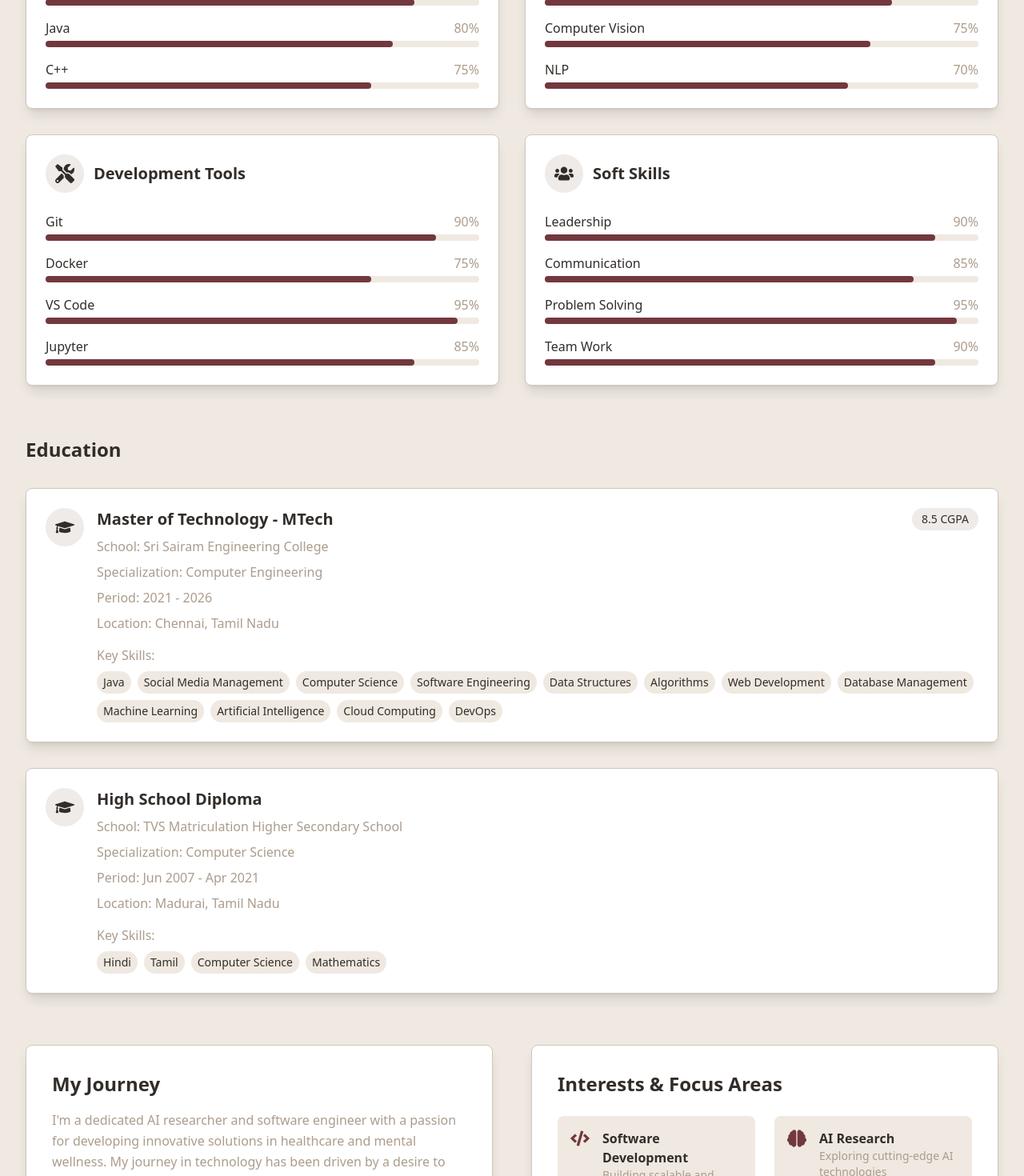
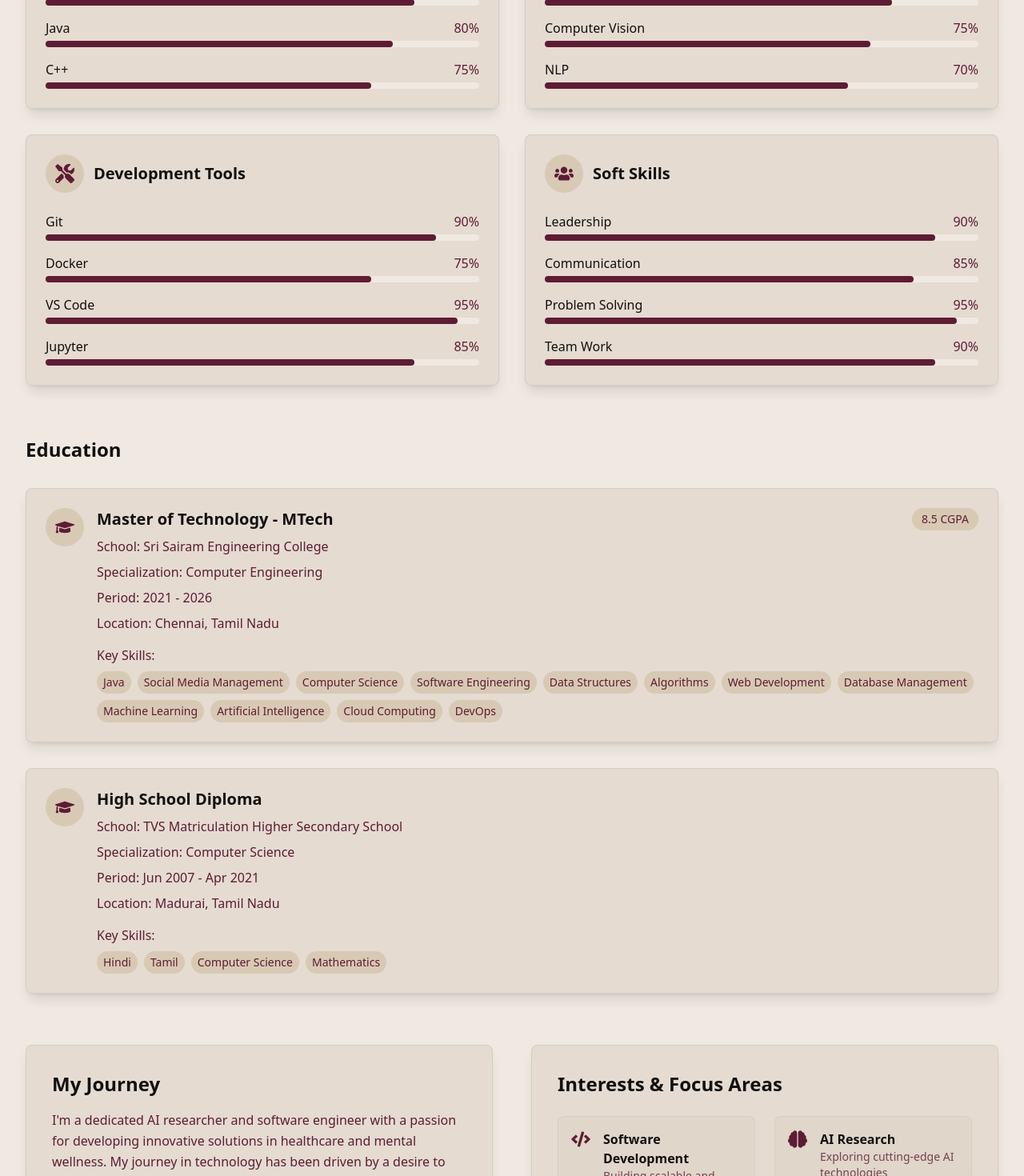
Before and after one commit to Ex-Rockstar/portfolio, a React (Vite) app: page / in a window 1280 px wide. Shown: the part 1330-2800 px from the top of the page at 80% size. Built offline with nearby package versions, Linux system fonts and the light colour scheme.

Commit message:
changed colors a bit

```diff
--- a/src/components/About/About.jsx
+++ b/src/components/About/About.jsx
@@ -92,9 +92,9 @@ const About = () => {
   ];
 
   return (
-    <div id="about" className="min-h-screen bg-primary-white py-20 px-4 sm:px-6 md:px-8">
+    <div id="about" className="min-h-screen bg-[#EFE9E1] py-20 px-4 sm:px-6 md:px-8">
       <div className="max-w-7xl mx-auto">
-        <h2 className="text-3xl sm:text-4xl md:text-5xl font-heading1 text-primary-dark mb-8 sm:mb-12 text-center">
+        <h2 className="text-3xl sm:text-4xl md:text-5xl font-heading1 text-[#11100F] mb-8 sm:mb-12 text-center">
           About Me
         </h2>
         <motion.div
@@ -103,7 +103,7 @@ const About = () => {
           transition={{ duration: 0.6 }}
           className="text-center mb-16"
         >
-          <p className="text-primary-taupe max-w-2xl mx-auto">
+          <p className="text-[#5D1C34] max-w-2xl mx-auto">
             A passionate developer with expertise in AI, web development, and software engineering.
           </p>
         </motion.div>
@@ -115,7 +115,7 @@ const About = () => {
           transition={{ duration: 0.6 }}
           className="mb-16"
         >
-          <h3 className="text-2xl font-semibold text-primary-dark mb-8">Skills</h3>
+          <h3 className="text-2xl font-semibold text-[#11100F] mb-8">Skills</h3>
           <div className="grid grid-cols-1 md:grid-cols-2 gap-8">
             {Object.entries(skills).map(([key, category], index) => (
               <motion.div
@@ -123,27 +123,27 @@ const About = () => {
                 initial={{ opacity: 0, y: 20 }}
                 whileInView={{ opacity: 1, y: 0 }}
                 transition={{ duration: 0.5, delay: index * 0.1 }}
-                className="bg-white rounded-lg shadow-lg p-6 border border-primary-beige hover:shadow-xl transition-shadow duration-300"
+                className="bg-[#CDBCAB]/30 backdrop-blur-sm rounded-lg shadow-lg p-6 border border-[#899481]/20 hover:border-[#899481] hover:shadow-xl transition-all duration-300"
               >
                 <div className="flex items-center gap-3 mb-6">
-                  <div className="p-3 bg-primary-taupe bg-opacity-20 rounded-full text-primary-dark">
+                  <div className="p-3 bg-[#A67D44]/20 rounded-full text-[#5D1C34]">
                     {category.icon}
                   </div>
-                  <h4 className="text-xl font-semibold text-primary-dark">{category.title}</h4>
+                  <h4 className="text-xl font-semibold text-[#11100F]">{category.title}</h4>
                 </div>
                 <div className="space-y-4">
                   {category.skills.map((skill, i) => (
                     <div key={i}>
                       <div className="flex justify-between mb-1">
-                        <span className="text-primary-dark font-medium">{skill.name}</span>
-                        <span className="text-primary-taupe">{skill.level}%</span>
+                        <span className="text-[#11100F] font-medium">{skill.name}</span>
+                        <span className="text-[#5D1C34]">{skill.level}%</span>
                       </div>
-                      <div className="w-full bg-primary-white rounded-full h-2">
+                      <div className="w-full bg-[#EFE9E1] rounded-full h-2">
                         <motion.div
                           initial={{ width: 0 }}
                           whileInView={{ width: `${skill.level}%` }}
                           transition={{ duration: 1, delay: i * 0.1 }}
-                          className="h-2 rounded-full bg-primary-burgundy"
+                          className="h-2 rounded-full bg-[#5D1C34]"
                         />
                       </div>
                     </div>
@@ -161,7 +161,7 @@ const About = () => {
           transition={{ duration: 0.6 }}
           className="mb-16"
         >
-          <h3 className="text-2xl font-semibold text-primary-dark mb-8">Education</h3>
+          <h3 className="text-2xl font-semibold text-[#11100F] mb-8">Education</h3>
           <div className="space-y-8">
             {education.map((edu, index) => (
               <motion.div
@@ -169,43 +169,43 @@ const About = () => {
                 initial={{ opacity: 0, x: -20 }}
                 whileInView={{ opacity: 1, x: 0 }}
                 transition={{ duration: 0.5, delay: index * 0.1 }}
-                className="bg-white rounded-lg shadow-lg p-6 border border-primary-beige hover:shadow-xl transition-shadow duration-300"
+                className="bg-[#CDBCAB]/30 backdrop-blur-sm rounded-lg shadow-lg p-6 border border-[#899481]/20 hover:border-[#899481] hover:shadow-xl transition-all duration-300"
               >
                 <div className="flex items-start gap-4">
-                  <div className="p-3 bg-primary-taupe bg-opacity-20 rounded-full text-primary-dark">
+                  <div className="p-3 bg-[#A67D44]/20 rounded-full text-[#5D1C34]">
                     {edu.icon}
                   </div>
                   <div className="flex-1">
                     <div className="flex items-center justify-between mb-2">
-                      <h4 className="text-xl font-semibold text-primary-dark">{edu.degree}</h4>
+                      <h4 className="text-xl font-semibold text-[#11100F]">{edu.degree}</h4>
                       {edu.gpa && (
-                        <span className="px-3 py-1 bg-primary-taupe bg-opacity-20 text-primary-dark rounded-full text-sm">
+                        <span className="px-3 py-1 bg-[#A67D44]/20 text-[#5D1C34] rounded-full text-sm">
                           {edu.gpa}
                         </span>
                       )}
                     </div>
                     <div className="space-y-2">
-                      <p className="text-primary-taupe">
+                      <p className="text-[#5D1C34]">
                         <span className="font-medium">School:</span> {edu.school}
                       </p>
-                      <p className="text-primary-taupe">
+                      <p className="text-[#5D1C34]">
                         <span className="font-medium">Specialization:</span> {edu.specialization}
                       </p>
-                      <p className="text-primary-taupe">
+                      <p className="text-[#5D1C34]">
                         <span className="font-medium">Period:</span> {edu.period}
                       </p>
                       {edu.location && (
-                        <p className="text-primary-taupe">
+                        <p className="text-[#5D1C34]">
                           <span className="font-medium">Location:</span> {edu.location}
                         </p>
                       )}
                     </div>
                     {edu.skills && (
                       <div className="mt-4">
-                        <p className="text-primary-taupe font-medium mb-2">Key Skills:</p>
+                        <p className="text-[#5D1C34] font-medium mb-2">Key Skills:</p>
                         <div className="flex flex-wrap gap-2">
                           {edu.skills.map((skill, i) => (
-                            <span key={i} className="px-2 py-1 bg-primary-white text-primary-dark rounded-full text-sm">
+                            <span key={i} className="px-2 py-1 bg-[#A67D44]/20 text-[#5D1C34] rounded-full text-sm">
                               {skill}
                             </span>
                           ))}
@@ -227,20 +227,19 @@ const About = () => {
             transition={{ duration: 0.6 }}
             className="space-y-8"
           >
-            <div className="bg-white rounded-lg shadow-lg p-8 border border-primary-beige">
-              <h3 className="text-2xl font-semibold text-primary-dark mb-4">My Journey</h3>
-              <p className="text-primary-taupe leading-relaxed">
+            <div className="bg-[#CDBCAB]/30 backdrop-blur-sm rounded-lg shadow-lg p-8 border border-[#899481]/20 hover:border-[#899481] hover:shadow-xl transition-all duration-300">
+              <h3 className="text-2xl font-semibold text-[#11100F] mb-4">My Journey</h3>
+              <p className="text-[#5D1C34] leading-relaxed">
                 I'm a dedicated AI researcher and software engineer with a passion for developing innovative solutions
                 in healthcare and mental wellness. My journey in technology has been driven by a desire to create
                 meaningful impact through artificial intelligence.
               </p>
-              <p className="text-primary-taupe leading-relaxed mt-4">
+              <p className="text-[#5D1C34] leading-relaxed mt-4">
                 Currently pursuing my studies at Sri Sairam Engineering College, I've developed expertise in
                 machine learning, deep learning, and software development. My work focuses on creating AI-powered
                 solutions that can improve healthcare outcomes and enhance mental wellness.
               </p>
             </div>
-
           </motion.div>
 
           {/* Right Column - Interests and Education */}
@@ -250,8 +249,8 @@ const About = () => {
             transition={{ duration: 0.6 }}
             className="space-y-8"
           >
-            <div className="bg-white rounded-lg shadow-lg p-8 border border-primary-beige">
-              <h3 className="text-2xl font-semibold text-primary-dark mb-6">Interests & Focus Areas</h3>
+            <div className="bg-[#CDBCAB]/30 backdrop-blur-sm rounded-lg shadow-lg p-8 border border-[#899481]/20 hover:border-[#899481] hover:shadow-xl transition-all duration-300">
+              <h3 className="text-2xl font-semibold text-[#11100F] mb-6">Interests & Focus Areas</h3>
               <div className="grid grid-cols-1 sm:grid-cols-2 gap-6">
                 {interests.map((interest, index) => (
                   <motion.div
@@ -259,21 +258,19 @@ const About = () => {
                     initial={{ opacity: 0, y: 20 }}
                     whileInView={{ opacity: 1, y: 0 }}
                     transition={{ duration: 0.5, delay: index * 0.1 }}
-                    className="flex items-start space-x-4 p-4 rounded-lg bg-primary-white hover:bg-primary-beige transition-colors duration-300"
+                    className="flex items-start space-x-4 p-4 rounded-lg bg-[#CDBCAB]/20 hover:bg-[#CDBCAB]/40 transition-colors duration-300 border border-[#899481]/10 hover:border-[#899481]/30"
                   >
-                    <div className="text-primary-burgundy">
+                    <div className="text-[#5D1C34]">
                       {interest.icon}
                     </div>
                     <div>
-                      <h4 className="font-semibold text-primary-dark">{interest.title}</h4>
-                      <p className="text-primary-taupe text-sm">{interest.description}</p>
+                      <h4 className="font-semibold text-[#11100F]">{interest.title}</h4>
+                      <p className="text-[#5D1C34]/80 text-sm">{interest.description}</p>
                     </div>
                   </motion.div>
                 ))}
               </div>
             </div>
-
-
           </motion.div>
         </div>
       </div>
--- a/tailwind.config.js
+++ b/tailwind.config.js
@@ -2,18 +2,18 @@
 export default {
   content: [
     './index.html',
-    './src/**/*.{js,ts,jsx,tsx}', // Ensure this includes all your JSX/TSX files
+    './src/**/*.{js,ts,jsx,tsx}',
   ],
   theme: {
     extend: {
       colors: {
         primary: {
-          dark: '#322D29',    // Dark Brown/Black
-          burgundy: '#72383D', // Burgundy
-          taupe: '#AC9C8D',   // Warm Taupe
-          beige: '#D1C7BD',   // Light Beige
-          gray: '#D9D9D9',    // Light Gray
-          white: '#EFE9E1',   // Off White
+          navy: '#0A192F',     // Deep Navy Blue (Bolder & Confident)
+          crimson: '#8B0000',  // Bold Crimson
+          taupe: '#a67d44',    // Warm Taupe (Elegant & Classic)
+          beige: '#cdbcab',    // Light Beige (Soft & Balanced)
+          gray: '#899481',     // Light Gray
+          white: '#EFE9E1',    // Off White (Sophisticated)
         },
       },
       fontFamily: {
```
Also changed, not shown: src/components/Home/Home.jsx (+7 -8 lines).
